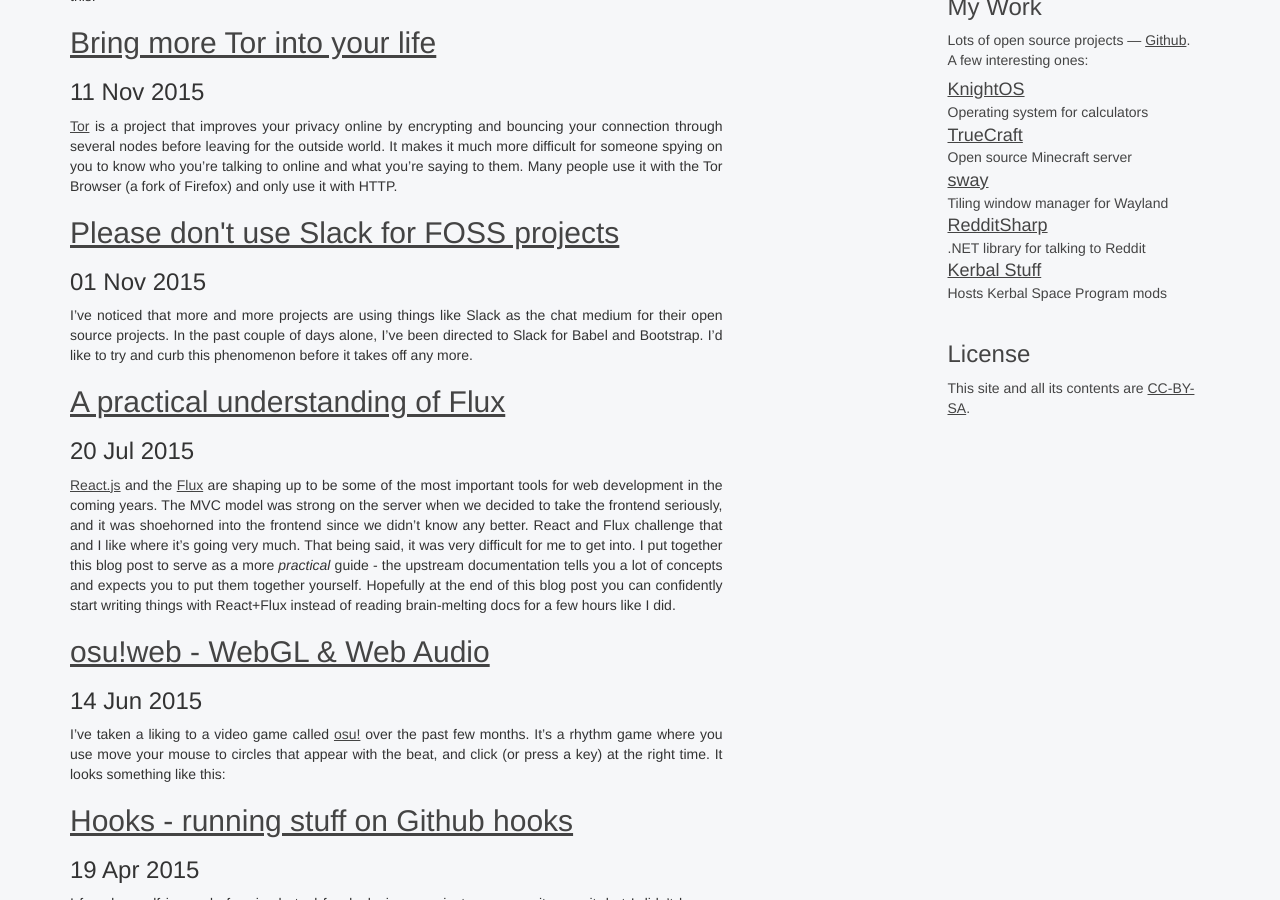
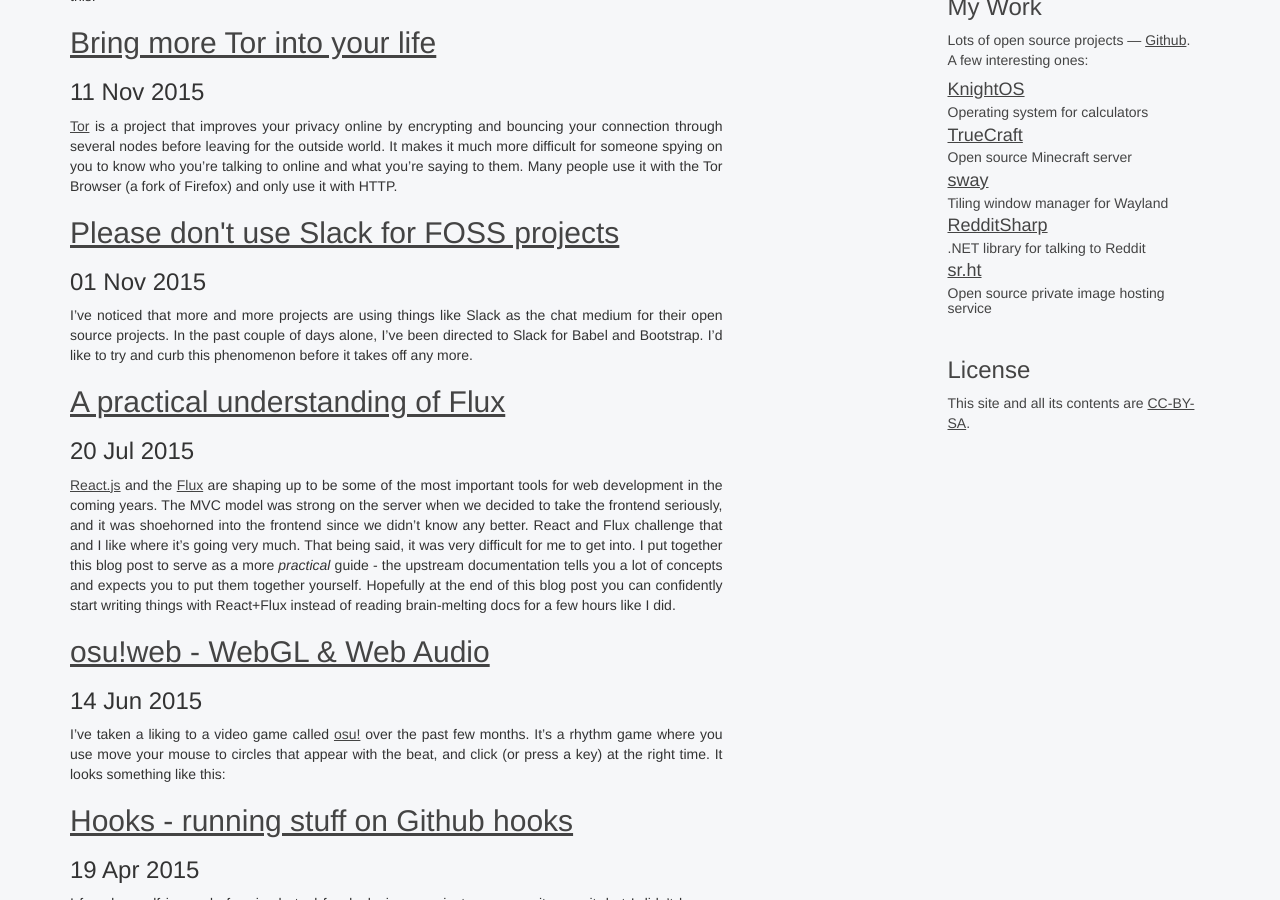
Before and after one commit to stormblog/sircmpwn.github.io, a Jekyll site: the page built from index.html, in a window 1280 px wide and 900 px high, scrolled down 473 px. Built offline with Jekyll 4.4.1, drawn with Linux system fonts in a browser that asks for light colours.

Commit message:
Drop kerbal stuff from sidebar

```diff
--- a/_layouts/page.html
+++ b/_layouts/page.html
@@ -65,8 +65,8 @@ layout: base
             <h5>.NET library for talking to Reddit</h5>
         </div>
         <div class="post-stub">
-            <h4><a href="http://www.kerbalstuff.com">Kerbal Stuff</a></h4>
-            <h5>Hosts Kerbal Space Program mods</h5>
+            <h4><a href="https://sr.ht">sr.ht</a></h4>
+            <h5>Open source private image hosting service</h5>
         </div>
         <h3>License</h3>
         <p>This site and all its contents are <a href="https://creativecommons.org/licenses/by-sa/2.0/">CC-BY-SA</a>.</p>
```
